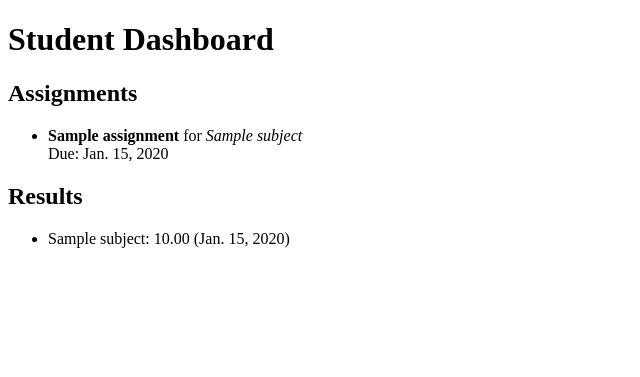
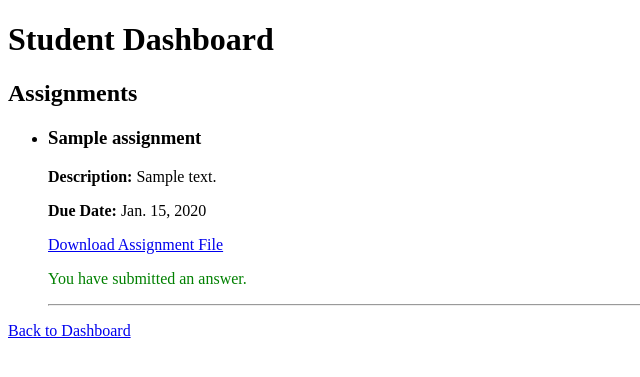
Before and after one commit to ferditing/masomo-track, a Django app: page /dashboard/student/ in a window 1280 px wide. Shown: the top 377 px of the page, without its empty margins (0-640 px from the left). Run offline with Django 5.2, Linux system fonts and the light colour scheme; a user stored in the database is signed in; tables that the repository leaves empty hold one stand-in row (values such as "Sample post").

```diff
--- a/masomo_track/settings.py
+++ b/masomo_track/settings.py
@@ -125,3 +125,9 @@ STATIC_URL = 'static/'
 # https://docs.djangoproject.com/en/5.1/ref/settings/#default-auto-field
 
 DEFAULT_AUTO_FIELD = 'django.db.models.BigAutoField'
+
+import os
+BASE_DIR = os.path.dirname(os.path.dirname(os.path.abspath(__file__)))
+
+MEDIA_URL = '/media/'
+MEDIA_ROOT = os.path.join(BASE_DIR, 'media')
--- a/masomo_track/urls.py
+++ b/masomo_track/urls.py
@@ -16,8 +16,14 @@ Including another URLconf
 """
 from django.contrib import admin
 from django.urls import path,include
+from django.conf import settings
+from django.conf.urls.static import static
 
 urlpatterns = [
     path('admin/', admin.site.urls),
     path('',include('portal.urls')),
 ]
+
+
+if settings.DEBUG:
+    urlpatterns += static(settings.MEDIA_URL, document_root=settings.MEDIA_ROOT)
--- a/portal/models.py
+++ b/portal/models.py
@@ -11,6 +11,7 @@ class Subject(models.Model):
         blank=True,
         related_name='subjects_taught'
     )
+    fee = models.DecimalField(max_digits=10, decimal_places=2, default=0)  # NEW: Fee for the subject
 
     def __str__(self):
         return self.name
@@ -41,6 +42,10 @@ class Student(models.Model):
     bio = models.TextField(blank=True, null=True)
     parents = models.ManyToManyField('Parent', related_name='children', blank=True)
 
+    def calculate_total_fee(self):
+        # Sum the fee for each subject the student is taking
+        total_fee = sum(subject.fee for subject in self.subjects.all())
+        return total_fee
     def __str__(self):
         return f"{self.user.get_full_name()} ({self.admission_number})"
 
@@ -79,6 +84,7 @@ class Assignment(models.Model):
        ('text', 'Text'),
        ('pdf', 'PDF'),
     ]
+    classroom = models.ForeignKey('ClassRoom', on_delete=models.SET_NULL, null=True, blank=True, related_name='assignments')
     subject = models.ForeignKey('Subject', on_delete=models.CASCADE, related_name='assignments')
     title = models.CharField(max_length=200)
     description = models.TextField(blank=True, null=True)  # For text assignments
@@ -86,9 +92,18 @@ class Assignment(models.Model):
     posted_date = models.DateField(auto_now_add=True)
     assignment_type = models.CharField(max_length=10, choices=ASSIGNMENT_TYPE_CHOICES, default='text')
     file_upload = models.FileField(upload_to='assignments/', blank=True, null=True)  # For PDF uploads
+    # NEW: Record which teacher created this assignment
+    created_by = models.ForeignKey(
+        'Teacher',
+        on_delete=models.SET_NULL,
+        null=True,
+        blank=True,
+        related_name='created_assignments'
+    )
 
     def __str__(self):
         return f"{self.title} ({self.get_assignment_type_display()})"
+
 # Model for recording results (marks/scores)
 class Result(models.Model):
     student = models.ForeignKey(Student, on_delete=models.CASCADE, related_name='results')
@@ -143,3 +158,23 @@ class FinancialRecord(models.Model):
 
     def __str__(self):
         return f"{self.student.user.get_full_name()} - {self.fee_status}"
+
+# portal/models.py
+
+class Answer(models.Model):
+    assignment = models.ForeignKey(
+        Assignment,
+        on_delete=models.CASCADE,
+        related_name='answers'
+    )
+    student = models.ForeignKey(
+        'Student',
+        on_delete=models.CASCADE,
+        related_name='answers'
+    )
+    answer_text = models.TextField(blank=True, null=True)
+    file_upload = models.FileField(upload_to='answers/', blank=True, null=True)
+    submitted_at = models.DateTimeField(auto_now_add=True)
+
+    def __str__(self):
+        return f"Answer by {self.student.user.get_full_name()} for {self.assignment.title}"
--- a/portal/templates/portal/student_dashboard.html
+++ b/portal/templates/portal/student_dashboard.html
@@ -1,3 +1,4 @@
+{% load dict_extras %}
 <!DOCTYPE html>
 <html lang="en">
 <head>
@@ -6,30 +7,31 @@
 </head>
 <body>
     <h1>Student Dashboard</h1>
-
     <h2>Assignments</h2>
     {% if assignments %}
         <ul>
             {% for assignment in assignments %}
                 <li>
-                    <strong>{{ assignment.title }}</strong> for <em>{{ assignment.subject.name }}</em><br>
-                    Due: {{ assignment.due_date }}
+                    <h3>{{ assignment.title }}</h3>
+                    <p><strong>Description:</strong> {{ assignment.description }}</p>
+                    <p><strong>Due Date:</strong> {{ assignment.due_date }}</p>
+                    {% if assignment.file_upload %}
+                        <p>
+                            <a href="{{ assignment.file_upload.url }}" target="_blank">Download Assignment File</a>
+                        </p>
+                    {% endif %}
+                    {% if answers|dictkey:assignment.id %}
+                        <p style="color:green;">You have submitted an answer.</p>
+                    {% else %}
+                        <p><a href="{% url 'submit_answer' assignment.id %}">Submit Your Answer</a></p>
+                    {% endif %}
                 </li>
+                <hr>
             {% endfor %}
         </ul>
     {% else %}
         <p>No assignments available.</p>
     {% endif %}
-
-    <h2>Results</h2>
-    {% if results %}
-        <ul>
-            {% for result in results %}
-                <li>{{ result.subject.name }}: {{ result.score }} ({{ result.date_recorded }})</li>
-            {% endfor %}
-        </ul>
-    {% else %}
-        <p>No results available.</p>
-    {% endif %}
+    <p><a href="{% url 'dashboard_redirect' %}">Back to Dashboard</a></p>
 </body>
 </html>
--- /dev/null
+++ b/portal/templatetags/dict_extras.py
@@ -0,0 +1,6 @@
+from django import template
+register = template.Library()
+
+@register.filter
+def dictkey(d, key):
+    return d.get(key)
--- a/portal/urls.py
+++ b/portal/urls.py
@@ -25,10 +25,13 @@ urlpatterns = [
 
     # Teacher functions
     path('dashboard/teacher/create-assignment/', views.create_assignment, name='create_assignment'),
+    path('dashboard/teacher/view-submissions/<int:assignment_id>/', views.view_submissions, name='view_submissions'),
 
     # Headteacher functions
     path('dashboard/headteacher/create-timetable/', views.create_timetable, name='create_timetable'),
 
     # Finance functions
-    path('dashboard/finance/update-record/<int:record_id>/', views.update_financial_record, name='financial_record'),
+    path('dashboard/finance/update-record/<int:record_id>/', views.update_financial_record, name='update_financial_record'),
+    #student functions
+    path('dashboard/student/submit-answer/<int:assignment_id>/', views.submit_answer, name='submit_answer'),
 ]
--- a/portal/views.py
+++ b/portal/views.py
@@ -1,8 +1,7 @@
-from django.shortcuts import render
-from .models import Student, Parent, FinancialRecord
+from django.shortcuts import render, get_object_or_404, redirect
+from .models import Student, Parent, FinancialRecord, ClassRoom
 from django.contrib.auth.decorators import login_required
 from django.http import HttpResponse
-from django.shortcuts import render, redirect
 from django.contrib.auth.models import User
 from django.contrib.auth import login
 from .forms import StudentRegistrationForm, ParentRegistrationForm, AssignmentForm, ResultForm
@@ -91,19 +90,18 @@ def parent_dashboard(request):
 @teacher_required
 def teacher_dashboard(request):
     teacher = request.user.teacher_profile
-    # Gather assignments for subjects this teacher is responsible for.
-    assignments = []
-    for subject in teacher.subjects.all():
-        assignments.extend(subject.assignments.all())
-    # Optionally, sort assignments by due date
-    assignments.sort(key=lambda a: a.due_date)
-
+    if teacher.is_class_teacher:
+        # Retrieve the classroom where this teacher is assigned as the class teacher.
+        class_room = ClassRoom.objects.filter(class_teacher=teacher).first()
+        assignments = class_room.assignments.all().order_by('-posted_date') if class_room else []
+    else:
+        assignments = teacher.created_assignments.all().order_by('-posted_date')
     context = {
         'assignments': assignments,
     }
     return render(request, 'portal/teacher_dashboard.html', context)
 
-
+#head teacher dashboard
 @login_required
 @headteacher_required
 def headteacher_dashboard(request):
@@ -120,24 +118,28 @@ def class_teacher_dashboard(request):
     }
     return render(request, 'portal/class_teacher_dashboard.html', context)
 
+# portal/views.py
+
 @login_required
 def student_dashboard(request):
     if not hasattr(request.user, 'student_profile'):
         return redirect('home')
     student = request.user.student_profile
-    # Get assignments from the subjects the student is enrolled in
     assignments = []
     for subject in student.subjects.all():
         assignments.extend(subject.assignments.all())
     assignments.sort(key=lambda a: a.due_date)
 
-    results = student.results.all()
+    # Optionally, fetch answers to display submission status
+    answers = student.answers.all()
+    answers_dict = { ans.assignment.id: ans for ans in answers }
 
     context = {
         'assignments': assignments,
-        'results': results,
+        'answers': answers_dict,  # key: assignment.id, value: Answer instance
     }
     return render(request, 'portal/student_dashboard.html', context)
+
 
 @login_required
 def dashboard_redirect(request):
@@ -161,18 +163,24 @@ def dashboard_redirect(request):
     else:
         return redirect('home')
 
+#Create assignment view
 @login_required
 @teacher_required
 def create_assignment(request):
     if request.method == 'POST':
-        form = AssignmentForm(request.POST, request.FILES)  # Note request.FILES for file uploads
+        form = AssignmentForm(request.POST, request.FILES)
         if form.is_valid():
-            form.save()
+            assignment = form.save(commit=False)
+            # Set the teacher creating this assignment
+            assignment.created_by = request.user.teacher_profile
+            assignment.save()
+            form.save_m2m()
             return redirect('teacher_dashboard')
     else:
         form = AssignmentForm()
     return render(request, 'portal/create_assignment.html', {'form': form})
 
+#post result view
 @login_required
 @teacher_required
 def post_result(request):
@@ -187,6 +195,7 @@ def post_result(request):
 
 from .forms import TeacherRegistrationForm
 
+#teacher registration view
 def teacher_register(request):
     if request.method == 'POST':
         form = TeacherRegistrationForm(request.POST)
@@ -225,6 +234,8 @@ def create_timetable(request):
     return render(request, 'portal/create_timetable.html', {'form': form})
 
 from .forms import FinancialRecordUpdateForm
+
+
 @login_required
 def update_financial_record(request, record_id):
     try:
@@ -251,3 +262,49 @@ def finance_dashboard(request):
         'records': records,
     }
     return render(request, 'portal/finance_dashboard.html', context)
+
+
+from .models import Assignment, Answer
+from .forms import AnswerForm
+
+@login_required
+def submit_answer(request, assignment_id):
+    # Ensure the user is a student
+    if not hasattr(request.user, 'student_profile'):
+        return redirect('home')
+
+    assignment = get_object_or_404(Assignment, id=assignment_id)
+    student = request.user.student_profile
+
+    # Check if an answer already exists for this assignment by the student
+    existing_answer = Answer.objects.filter(assignment=assignment, student=student).first()
+
+    if request.method == 'POST':
+        form = AnswerForm(request.POST, request.FILES, instance=existing_answer)
+        if form.is_valid():
+            answer = form.save(commit=False)
+            answer.assignment = assignment
+            answer.student = student
+            answer.save()
+            return redirect('student_dashboard')
+    else:
+        form = AnswerForm(instance=existing_answer)
+
+    context = {
+        'form': form,
+        'assignment': assignment,
+    }
+    return render(request, 'portal/submit_answer.html', context)
+
+#view submition made ny students
+@login_required
+@teacher_required
+def view_submissions(request, assignment_id):
+    assignment = get_object_or_404(Assignment, id=assignment_id, created_by=request.user.teacher_profile)
+    # Get all answer submissions for this assignment
+    submissions = assignment.answers.all()  # assuming the Answer model's related_name is 'answers'
+    context = {
+        'assignment': assignment,
+        'submissions': submissions,
+    }
+    return render(request, 'portal/view_submissions.html', context)
```
Also changed, not shown: portal/forms.py (+12 -1 lines), portal/templates/portal/submit_answer.html (added, +22 -0 lines), portal/templates/portal/teacher_dashboard.html (+45 -10 lines), portal/templates/portal/view_assignment.html (added, +41 -0 lines), media/answers/1st_table.png (added), media/answers/pg1.jpg (added), portal/migrations/0004_answer.py (added), portal/migrations/0005_assignment_created_by_subject_fee.py (added), portal/migrations/0006_assignment_classroom.py (added), 3 other files.
